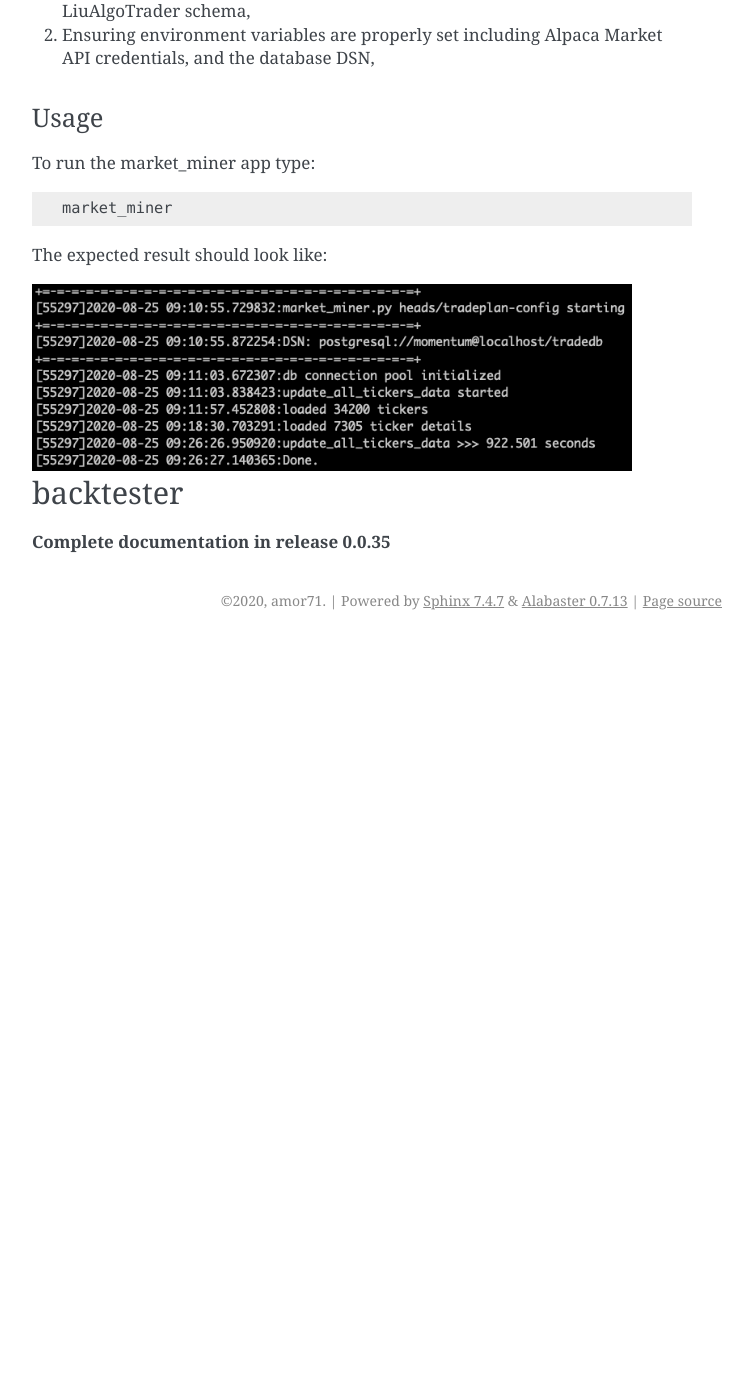
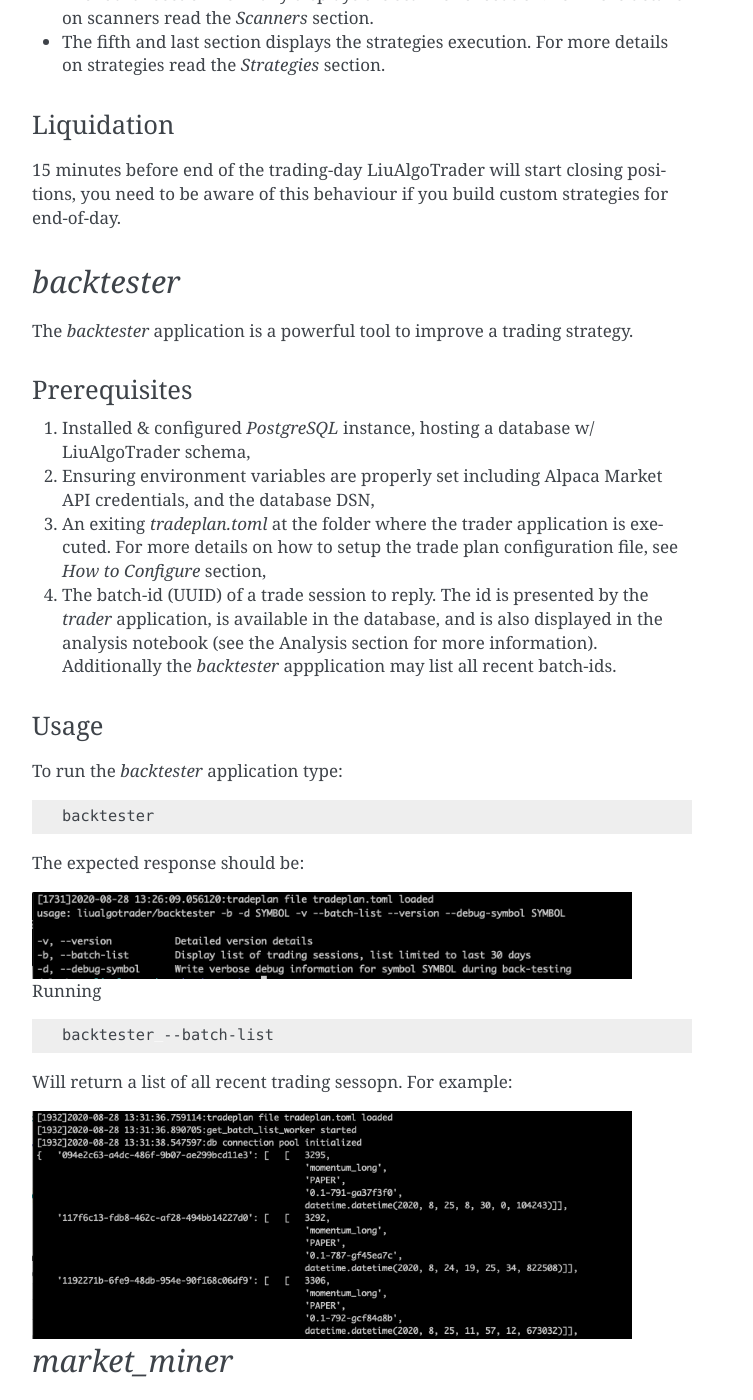
Before and after one commit to amor71/LiuAlgoTrader, a Sphinx documentation site: the page built from docs/source/Usage.rst, in a window 1280 px wide and 1400 px high, scrolled down 2663 px. Shown: the whole window, without its empty margins (388-1141 px from the left). Built offline with Sphinx 7.4.7, drawn with Linux system fonts in a browser that asks for light colours; before the commit the page ends 3303 px from its top, so only the background shows below that; some of the changed text lies outside the part shown.

Commit message:
minor fix + documentation

```diff
--- a/docs/source/Usage.rst
+++ b/docs/source/Usage.rst
@@ -37,6 +37,28 @@
 1. Installed & configured `PostgreSQL` instance, hosting a database w/ LiuAlgoTrader schema,
 2. Ensuring environment variables are properly set including Alpaca Market API credentials, and the database DSN,
 3. An exiting *tradeplan.toml* at the folder where the trader application is executed. For more details on how to setup the trade plan configuration file, see  `How to Configure` section.
+
+Trading session
+***************
+Each run of the `trader` application generates a unique
+`batch-id`. The `batch-id` is displayed at the beginning
+of the execution of the  `trader` application, as well
+as at the end of the session.
+
+All trades done during a trade session (and based on the
+tradeplan defined in the `tradeplan.toml` file) are
+associated to the `batch-id`. This is important when
+analysing a trading day, or backtesting. When you backtest,
+you re-run a batch-id, simulating market condition while
+applying changes to the strategies being used.
+
+**Note**: If a trading session is interrupted, the next run of
+the `trader` application will review all current open
+positions, and if such exist, and are found in an earlier
+session, the trades done at the earlier session will be
+`relocated` to the new session - this is done in order to
+simplify trade session analysis. See the Analysis section
+for more information.
 
 Usage
 *****
@@ -101,6 +123,50 @@
 build custom strategies for end-of-day.
 
 
+*backtester*
+------------
+
+The `backtester` application is a powerful tool to
+improve a trading strategy.
+
+Prerequisites
+*************
+1. Installed & configured `PostgreSQL` instance, hosting a database w/ LiuAlgoTrader schema,
+2. Ensuring environment variables are properly set including Alpaca Market API credentials, and the database DSN,
+3. An exiting *tradeplan.toml* at the folder where the trader application is executed. For more details on how to setup the trade plan configuration file, see  `How to Configure` section,
+4. The batch-id (UUID) of a trade session to reply. The id is presented by the `trader` application, is available in the database, and is also displayed in the analysis notebook (see the Analysis section for more information). Additionally the `backtester` appplication may list all recent batch-ids.
+
+Usage
+*****
+
+To run the `backtester` application type:
+
+.. code-block:: bash
+
+    backtester
+
+The expected response should be:
+
+.. image:: /images/backtester1.png
+    :width: 600
+    :align: left
+    :alt: *backtester* usage
+
+Running
+
+.. code-block:: bash
+
+    backtester --batch-list
+
+Will return a list of all recent trading sessopn. For example:
+
+.. image:: /images/backtester2.png
+    :width: 600
+    :align: left
+    :alt: *backtester* usage2
+
+
+
 *market_miner*
 --------------
 
@@ -125,8 +191,3 @@
     :width: 600
     :align: left
     :alt: *market_miner* output
-
-
-backtester
-----------
-**Complete documentation in release 0.0.35**
```
Also changed, not shown: docs/source/images/backtester1.png (added), docs/source/images/backtester2.png (added), 2 other files.
